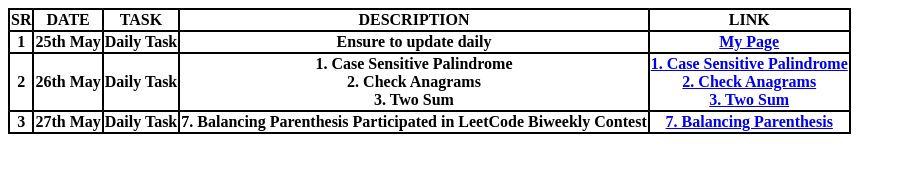
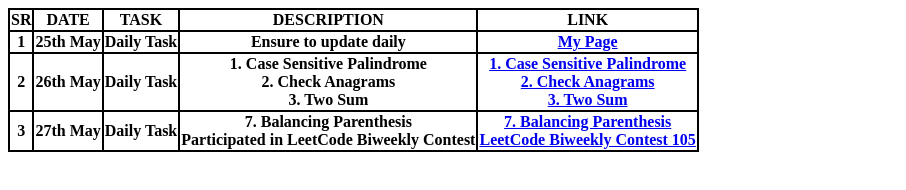
Before and after one commit to Modem-Nikitha/github.io, a plain HTML site: page index.html in a window 1280 px wide. Shown: the whole page, without its empty margins (0-906 px from the left). Drawn offline with Linux system fonts and the light colour scheme.

Commit message:
Update index.html

```diff
--- a/index.html
+++ b/index.html
@@ -42,10 +42,10 @@
                 <th>3</th>
                 <th>27th May</th>
                 <th>Daily Task</th>
-                <th> 7. Balancing Parenthesis
+                <th> 7. Balancing Parenthesis <br>
                      Participated in LeetCode Biweekly Contest </th>
                 <th> <a href="https://tinyurl.com/27xtmpnu"> 7. Balancing Parenthesis </a><br>
-                    <a href="https://leetcode.com/contest/biweekly-contest-105/> LeetCode Biweekly Contest 105 </a>
+                    <a href="https://leetcode.com/contest/biweekly-contest-105/"> LeetCode Biweekly Contest 105 </a>
                  </th>
             </tr>
         </tbody>
```
